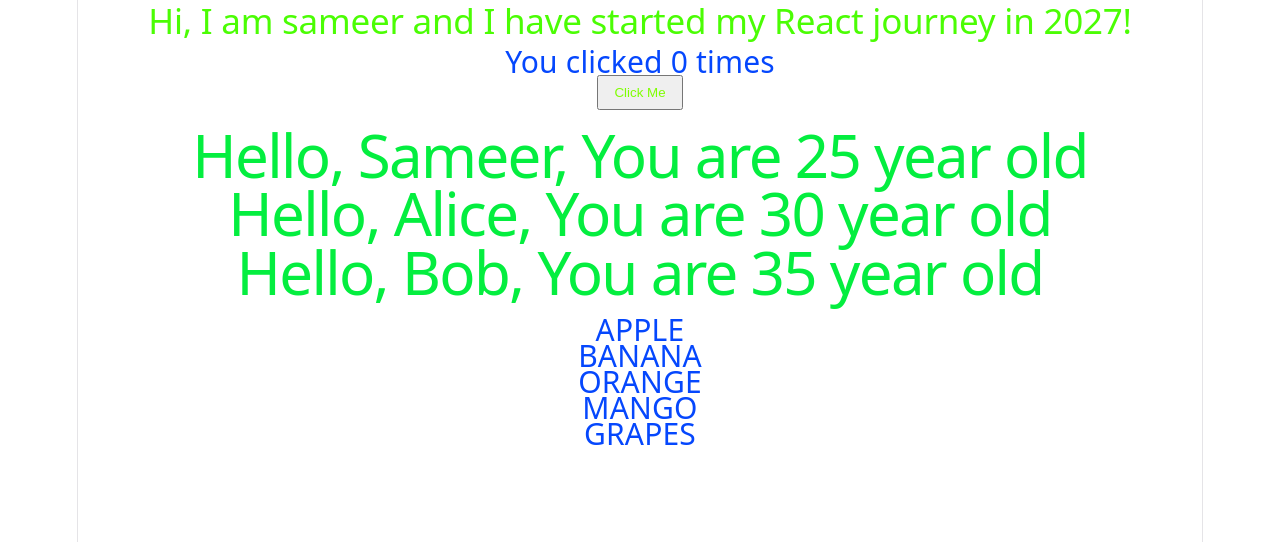
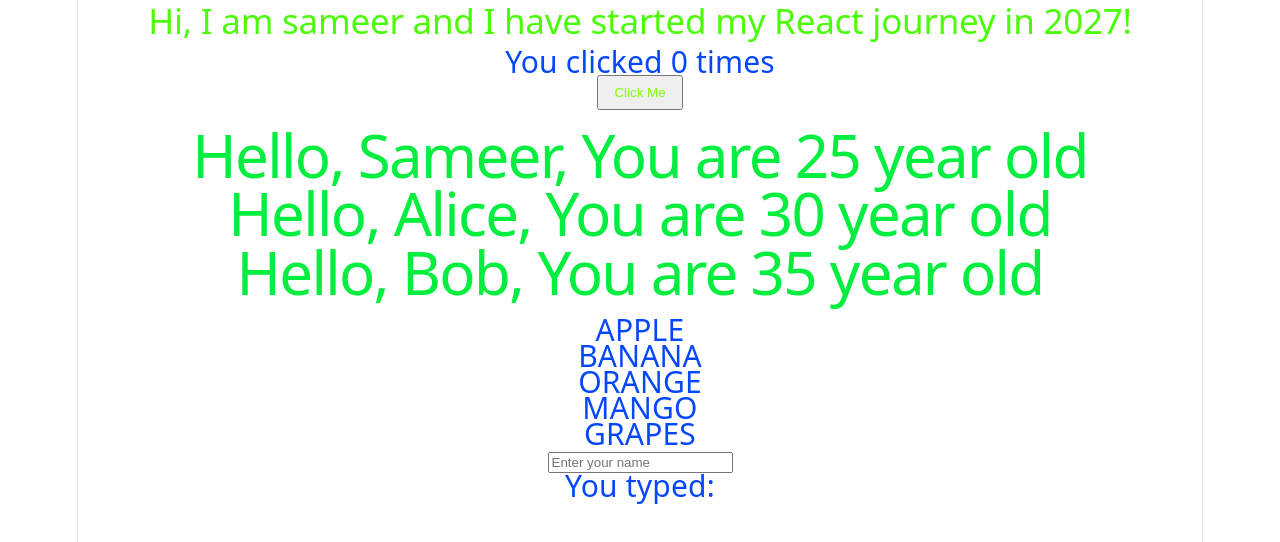
Before and after one commit to Okasha00/React-Demos, a React (Vite) app: page / in a window 1280 px wide. Shown: the top 542 px of the page. Built offline with nearby package versions, Linux system fonts and the light colour scheme.

Commit message:
Added new JSX component

```diff
--- a/src/App.jsx
+++ b/src/App.jsx
@@ -4,6 +4,7 @@ import Counter from './Counter';
 import './App.css';
 import PeopleList from './PeopleList';
 import FruitList from './FruitList';
+import NameInput from './NameInput';
 
 function App() {
 
@@ -25,6 +26,7 @@ function App() {
 <Counter />
   <PeopleList />
   <FruitList />
+  <NameInput />
 
     </div>
   );
--- /dev/null
+++ b/src/NameInput.jsx
@@ -0,0 +1,22 @@
+import {useState} from 'react';
+
+
+function NameInput() {
+    const [text, setText ] = useState("");
+
+    return (
+        <div>
+            <input
+            type="text"
+            value={text}
+            onChange={(e) => setText(e.target.value)}
+            placeholder="Enter your name"
+            />
+            <p> You typed: {text} </p>
+
+
+        </div>
+    );
+}
+
+export default NameInput;
```
